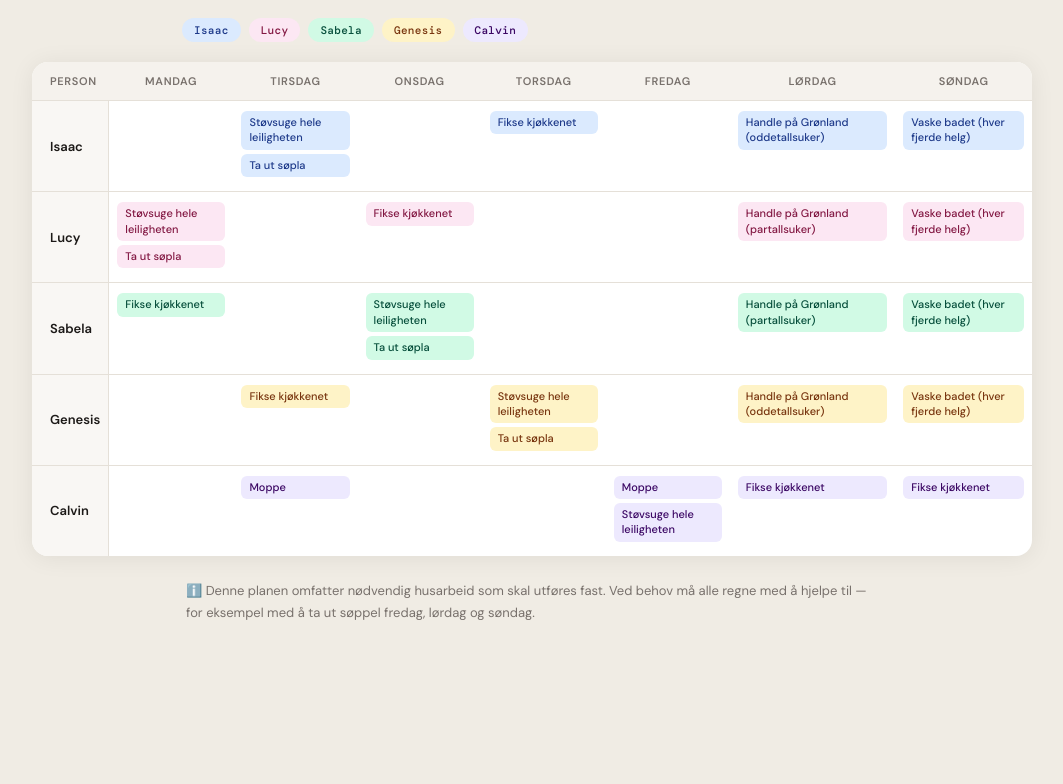
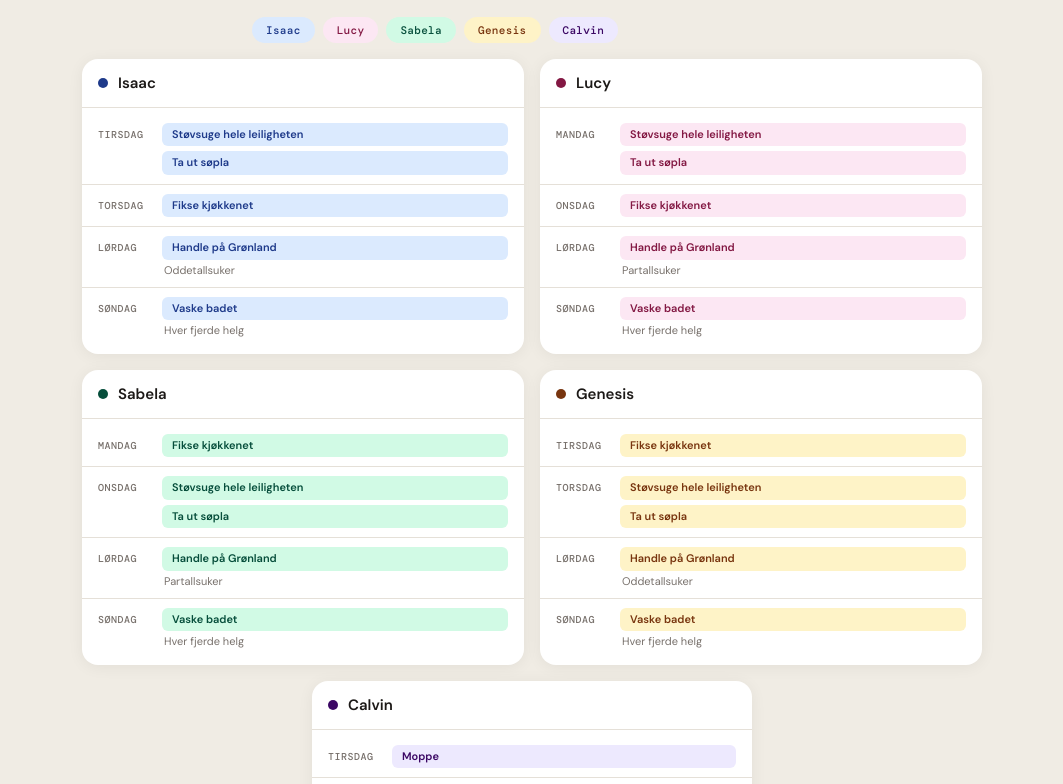
Before and after one commit to mrkrogh/husarbeid, a plain HTML site: page index.html in a window 1280 px wide. Shown: the part 94-878 px from the top of the page, without its empty margins (108-1171 px from the left). Before the commit the page ends 800 px from the top, so only its background shows below. Drawn offline with nearby package versions, Linux system fonts and the light colour scheme.

Commit message:
Add files via upload

```diff
--- a/index.html
+++ b/index.html
@@ -27,44 +27,47 @@
     font-family: 'DM Sans', sans-serif;
     background: var(--bg);
     min-height: 100vh;
-    padding: 24px 16px 48px;
+    padding: 32px 16px 64px;
     color: var(--text);
   }
 
+  /* ── HEADER ── */
   header {
-    max-width: 700px;
-    margin: 0 auto 28px;
+    max-width: 560px;
+    margin: 0 auto 20px;
   }
-
   header h1 {
-    font-size: clamp(22px, 5vw, 30px);
+    font-size: clamp(22px, 5vw, 28px);
     font-weight: 600;
     letter-spacing: -0.5px;
   }
-
   header p {
     font-size: 13px;
     color: var(--muted);
-    margin-top: 4px;
+    margin-top: 5px;
   }
 
-  /* ── LEGEND ── */
+  /* ── BADGE NAV ── */
   .legend {
     display: flex;
     flex-wrap: wrap;
     gap: 8px;
-    max-width: 700px;
-    margin: 0 auto 20px;
+    max-width: 560px;
+    margin: 0 auto 16px;
   }
 
   .badge {
     font-family: 'DM Mono', monospace;
     font-size: 11px;
     font-weight: 500;
-    padding: 5px 12px;
+    padding: 6px 14px;
     border-radius: 999px;
     letter-spacing: 0.03em;
+    text-decoration: none;
+    transition: opacity 0.15s, transform 0.15s;
+    display: inline-block;
   }
+  .badge:hover { opacity: 0.75; transform: translateY(-1px); }
 
   .b-i { background: var(--isaac-bg);   color: var(--isaac-fg); }
   .b-l { background: var(--lucy-bg);    color: var(--lucy-fg); }
@@ -72,63 +75,144 @@
   .b-g { background: var(--genesis-bg); color: var(--genesis-fg); }
   .b-c { background: var(--calvin-bg);  color: var(--calvin-fg); }
 
-  /* ── DESKTOP TABLE ── */
-  .table-wrap {
-    max-width: 1000px;
+  /* ── SHOW ALL BUTTON ── */
+  .show-all-wrap {
+    max-width: 560px;
+    margin: 0 auto 20px;
+    display: none;
+  }
+  .show-all-btn {
+    background: var(--text);
+    color: #fff;
+    border: none;
+    font-family: 'DM Sans', sans-serif;
+    font-size: 13px;
+    font-weight: 500;
+    padding: 8px 18px;
+    border-radius: 999px;
+    cursor: pointer;
+    transition: opacity 0.15s;
+  }
+  .show-all-btn:hover { opacity: 0.75; }
+
+  /* ── CARDS GRID ── */
+  .cards {
+    display: flex;
+    flex-direction: column;
+    gap: 16px;
+    max-width: 560px;
     margin: 0 auto;
+  }
+
+  /* On wider screens, show two columns */
+  @media (min-width: 700px) {
+    .cards {
+      display: grid;
+      grid-template-columns: 1fr 1fr;
+      max-width: 900px;
+      align-items: start;
+    }
+    /* Let the last card (Calvin) not stretch if alone in its row */
+    .person-card:last-child:nth-child(odd) {
+      grid-column: 1 / -1;
+      max-width: 440px;
+      justify-self: center;
+      width: 100%;
+    }
+  }
+
+  /* ── PERSON CARD ── */
+  .person-card {
     background: var(--card);
     border-radius: 16px;
-    box-shadow: 0 2px 24px rgba(0,0,0,0.07);
+    box-shadow: 0 2px 16px rgba(0,0,0,0.06);
     overflow: hidden;
+    transition: opacity 0.3s, transform 0.3s, box-shadow 0.3s;
+    scroll-margin-top: 28px;
   }
 
-  table {
-    width: 100%;
-    border-collapse: collapse;
+  .person-card.dimmed {
+    opacity: 0.18;
+    transform: scale(0.98);
+    pointer-events: none;
   }
 
-  thead th {
-    background: #f5f2ed;
-    color: var(--muted);
-    font-size: 11px;
-    font-weight: 600;
-    text-transform: uppercase;
-    letter-spacing: 0.06em;
-    padding: 12px 10px;
-    text-align: center;
+  .person-card.highlighted {
+    box-shadow: 0 0 0 3px var(--hl, #1c1917), 0 6px 28px rgba(0,0,0,0.13);
+  }
+
+  /* ── CARD HEADER ── */
+  .person-header {
+    display: flex;
+    align-items: center;
+    gap: 10px;
+    padding: 14px 16px;
     border-bottom: 1px solid var(--border);
   }
 
-  thead th:first-child { text-align: left; padding-left: 18px; }
+  .person-dot {
+    width: 10px; height: 10px;
+    border-radius: 50%;
+    flex-shrink: 0;
+  }
+  .d-i { background: var(--isaac-fg); }
+  .d-l { background: var(--lucy-fg); }
+  .d-s { background: var(--sabela-fg); }
+  .d-g { background: var(--genesis-fg); }
+  .d-c { background: var(--calvin-fg); }
 
-  tbody tr { border-bottom: 1px solid var(--border); }
-  tbody tr:last-child { border-bottom: none; }
+  .person-name { font-weight: 600; font-size: 15px; }
 
-  td {
-    padding: 10px 8px;
-    vertical-align: top;
+  /* ── DAY ROWS ── */
+  .day-rows { padding: 6px 0; }
+
+  .day-row {
+    display: flex;
+    align-items: flex-start;
+    gap: 10px;
+    padding: 9px 16px;
+    border-bottom: 1px solid var(--border);
+  }
+  .day-row:last-child { border-bottom: none; }
+
+  .day-label {
+    font-family: 'DM Mono', monospace;
+    font-size: 10px;
+    font-weight: 500;
+    text-transform: uppercase;
+    letter-spacing: 0.05em;
+    color: var(--muted);
+    width: 54px;
+    flex-shrink: 0;
+    padding-top: 5px;
   }
 
-  td.name-cell {
-    font-weight: 600;
-    font-size: 13px;
-    color: var(--text);
-    padding-left: 18px;
-    white-space: nowrap;
-    vertical-align: middle;
-    background: #f9f7f4;
-    border-right: 1px solid var(--border);
+  .day-tasks {
+    display: flex;
+    flex-direction: column;
+    gap: 5px;
+    flex: 1;
   }
 
-  td.empty { background: transparent; }
+  /* ── TASK ITEM ── */
+  /*
+    Each task is a <div class="task-item">
+      <span class="pill p-X">Oppgavenavn</span>
+      <!-- Optional: add a <span class="task-note"> for dates or extra info -->
+    </div>
+  */
+  .task-item {
+    display: flex;
+    flex-direction: column;
+    gap: 2px;
+  }
 
   .pill {
-    display: block;
+    display: inline-block;
     font-size: 11px;
-    font-weight: 500;
-    padding: 4px 8px;
+    font-weight: 600;
+    padding: 4px 10px;
     border-radius: 6px;
-    margin-bottom: 4px;
     line-height: 1.4;
   }
 
@@ -138,94 +222,29 @@
   .p-g { background: var(--genesis-bg); color: var(--genesis-fg); }
   .p-c { background: var(--calvin-bg);  color: var(--calvin-fg); }
 
-  /* ── MOBILE CARDS ── */
-  .mobile-cards {
-    display: none;
-    flex-direction: column;
-    gap: 16px;
-    max-width: 500px;
-    margin: 0 auto;
-  }
-
-  .person-card {
-    background: var(--card);
-    border-radius: 16px;
-    box-shadow: 0 2px 16px rgba(0,0,0,0.06);
-    overflow: hidden;
-  }
-
-  .person-header {
-    display: flex;
-    align-items: center;
-    gap: 10px;
-    padding: 14px 16px;
-    border-bottom: 1px solid var(--border);
-  }
-
-  .person-dot {
-    width: 10px;
-    height: 10px;
-    border-radius: 50%;
-    flex-shrink: 0;
-  }
-
-  .d-i { background: var(--isaac-fg); }
-  .d-l { background: var(--lucy-fg); }
-  .d-s { background: var(--sabela-fg); }
-  .d-g { background: var(--genesis-fg); }
-  .d-c { background: var(--calvin-fg); }
-
-  .person-name {
-    font-weight: 600;
-    font-size: 15px;
-  }
-
-  .day-rows { padding: 8px 0; }
-
-  .day-row {
-    display: flex;
-    align-items: flex-start;
-    gap: 10px;
-    padding: 8px 16px;
-    border-bottom: 1px solid var(--border);
-  }
-
-  .day-row:last-child { border-bottom: none; }
-
-  .day-label {
-    font-family: 'DM Mono', monospace;
-    font-size: 10px;
-    font-weight: 500;
-    text-transform: uppercase;
-    letter-spacing: 0.05em;
+  /*
+    TASK NOTE — legg til datoer eller ekstra info her.
+    Eksempel:
+      <span class="task-note">5. jan, 2. feb, 2. mars</span>
+  */
+  .task-note {
+    font-size: 11px;
     color: var(--muted);
-    width: 52px;
-    flex-shrink: 0;
-    padding-top: 4px;
-  }
-
-  .day-tasks { display: flex; flex-direction: column; gap: 4px; flex: 1; }
-
-  .day-empty {
-    font-size: 12px;
-    color: #c5bfb8;
-    padding-top: 4px;
+    padding-left: 2px;
+    line-height: 1.5;
   }
 
   /* ── FOOTER ── */
   .footer-note {
-    max-width: 700px;
+    max-width: 560px;
     margin: 24px auto 0;
     font-size: 13px;
     color: var(--muted);
     line-height: 1.7;
-    padding: 0 4px;
   }
 
-  /* ── RESPONSIVE ── */
-  @media (max-width: 640px) {
-    .table-wrap { display: none; }
-    .mobile-cards { display: flex; }
+  @media (min-width: 700px) {
+    .footer-note { max-width: 900px; }
   }
 </style>
 </head>
@@ -233,240 +252,344 @@
 
 <header>
   <h1>🏠 Husarbeidsplan</h1>
-  <p>Ukentlig oversikt over hvem som gjør hva</p>
+  <p>Trykk på et navn for å se den personens oppgaver</p>
 </header>
 
 <div class="legend">
-  <span class="badge b-i">Isaac</span>
-  <span class="badge b-l">Lucy</span>
-  <span class="badge b-s">Sabela</span>
-  <span class="badge b-g">Genesis</span>
-  <span class="badge b-c">Calvin</span>
+  <a class="badge b-i" href="#isaac">Isaac</a>
+  <a class="badge b-l" href="#lucy">Lucy</a>
+  <a class="badge b-s" href="#sabela">Sabela</a>
+  <a class="badge b-g" href="#genesis">Genesis</a>
+  <a class="badge b-c" href="#calvin">Calvin</a>
 </div>
 
-<!-- ── DESKTOP TABLE ── -->
-<div class="table-wrap">
-  <table>
-    <thead>
-      <tr>
-        <th style="text-align:left; padding-left:18px;">Person</th>
-        <th>Mandag</th>
-        <th>Tirsdag</th>
-        <th>Onsdag</th>
-        <th>Torsdag</th>
-        <th>Fredag</th>
-        <th>Lørdag</th>
-        <th>Søndag</th>
-      </tr>
-    </thead>
-    <tbody>
-      <tr>
-        <td class="name-cell">Isaac</td>
-        <td class="empty"></td>
-        <td><span class="pill p-i">Støvsuge hele leiligheten</span><span class="pill p-i">Ta ut søpla</span></td>
-        <td class="empty"></td>
-        <td><span class="pill p-i">Fikse kjøkkenet</span></td>
-        <td class="empty"></td>
-        <td><span class="pill p-i">Handle på Grønland (oddetallsuker)</span></td>
-        <td><span class="pill p-i">Vaske badet (hver fjerde helg)</span></td>
-      </tr>
-      <tr>
-        <td class="name-cell">Lucy</td>
-        <td><span class="pill p-l">Støvsuge hele leiligheten</span><span class="pill p-l">Ta ut søpla</span></td>
-        <td class="empty"></td>
-        <td><span class="pill p-l">Fikse kjøkkenet</span></td>
-        <td class="empty"></td>
-        <td class="empty"></td>
-        <td><span class="pill p-l">Handle på Grønland (partallsuker)</span></td>
-        <td><span class="pill p-l">Vaske badet (hver fjerde helg)</span></td>
-      </tr>
-      <tr>
-        <td class="name-cell">Sabela</td>
-        <td><span class="pill p-s">Fikse kjøkkenet</span></td>
-        <td class="empty"></td>
-        <td><span class="pill p-s">Støvsuge hele leiligheten</span><span class="pill p-s">Ta ut søpla</span></td>
-        <td class="empty"></td>
-        <td class="empty"></td>
-        <td><span class="pill p-s">Handle på Grønland (partallsuker)</span></td>
-        <td><span class="pill p-s">Vaske badet (hver fjerde helg)</span></td>
-      </tr>
-      <tr>
-        <td class="name-cell">Genesis</td>
-        <td class="empty"></td>
-        <td><span class="pill p-g">Fikse kjøkkenet</span></td>
-        <td class="empty"></td>
-        <td><span class="pill p-g">Støvsuge hele leiligheten</span><span class="pill p-g">Ta ut søpla</span></td>
-        <td class="empty"></td>
-        <td><span class="pill p-g">Handle på Grønland (oddetallsuker)</span></td>
-        <td><span class="pill p-g">Vaske badet (hver fjerde helg)</span></td>
-      </tr>
-      <tr>
-        <td class="name-cell">Calvin</td>
-        <td class="empty"></td>
-        <td><span class="pill p-c">Moppe</span></td>
-        <td class="empty"></td>
-        <td class="empty"></td>
-        <td><span class="pill p-c">Moppe</span><span class="pill p-c">Støvsuge hele leiligheten</span></td>
-        <td><span class="pill p-c">Fikse kjøkkenet</span></td>
-        <td><span class="pill p-c">Fikse kjøkkenet</span></td>
-      </tr>
-    </tbody>
-  </table>
+<div class="show-all-wrap" id="showAllWrap">
+  <button class="show-all-btn" onclick="showAll()">← Vis hele planen</button>
 </div>
 
-<!-- ── MOBILE CARDS ── -->
-<div class="mobile-cards">
+<div class="cards">
 
-  <!-- Isaac -->
-  <div class="person-card">
+  <!-- ═══════════════════════════════
+       ISAAC
+       ═══════════════════════════════ -->
+  <div class="person-card" id="isaac" data-color="#1e3a8a">
     <div class="person-header">
       <div class="person-dot d-i"></div>
       <span class="person-name">Isaac</span>
     </div>
     <div class="day-rows">
+
       <div class="day-row">
         <span class="day-label">Tirsdag</span>
         <div class="day-tasks">
-          <span class="pill p-i">Støvsuge hele leiligheten</span>
-          <span class="pill p-i">Ta ut søpla</span>
+          <div class="task-item">
+            <span class="pill p-i">Støvsuge hele leiligheten</span>
+          </div>
+          <div class="task-item">
+            <span class="pill p-i">Ta ut søpla</span>
+          </div>
         </div>
       </div>
+
       <div class="day-row">
         <span class="day-label">Torsdag</span>
-        <div class="day-tasks"><span class="pill p-i">Fikse kjøkkenet</span></div>
+        <div class="day-tasks">
+          <div class="task-item">
+            <span class="pill p-i">Fikse kjøkkenet</span>
+          </div>
+        </div>
       </div>
+
       <div class="day-row">
         <span class="day-label">Lørdag</span>
-        <div class="day-tasks"><span class="pill p-i">Handle på Grønland (oddetallsuker)</span></div>
+        <div class="day-tasks">
+          <div class="task-item">
+            <span class="pill p-i">Handle på Grønland</span>
+            <!-- Legg til datoer her, f.eks.: -->
+            <!-- <span class="task-note">5. jan · 19. jan · 2. feb</span> -->
+            <span class="task-note">Oddetallsuker</span>
+          </div>
+        </div>
       </div>
+
       <div class="day-row">
         <span class="day-label">Søndag</span>
-        <div class="day-tasks"><span class="pill p-i">Vaske badet (hver fjerde helg)</span></div>
+        <div class="day-tasks">
+          <div class="task-item">
+            <span class="pill p-i">Vaske badet</span>
+            <!-- Legg til datoer her, f.eks.: -->
+            <!-- <span class="task-note">12. jan · 9. feb · 9. mars</span> -->
+            <span class="task-note">Hver fjerde helg</span>
+          </div>
+        </div>
       </div>
+
     </div>
   </div>
 
-  <!-- Lucy -->
-  <div class="person-card">
+  <!-- ═══════════════════════════════
+       LUCY
+       ═══════════════════════════════ -->
+  <div class="person-card" id="lucy" data-color="#831843">
     <div class="person-header">
       <div class="person-dot d-l"></div>
       <span class="person-name">Lucy</span>
     </div>
     <div class="day-rows">
+
       <div class="day-row">
         <span class="day-label">Mandag</span>
         <div class="day-tasks">
-          <span class="pill p-l">Støvsuge hele leiligheten</span>
-          <span class="pill p-l">Ta ut søpla</span>
+          <div class="task-item">
+            <span class="pill p-l">Støvsuge hele leiligheten</span>
+          </div>
+          <div class="task-item">
+            <span class="pill p-l">Ta ut søpla</span>
+          </div>
         </div>
       </div>
+
       <div class="day-row">
         <span class="day-label">Onsdag</span>
-        <div class="day-tasks"><span class="pill p-l">Fikse kjøkkenet</span></div>
+        <div class="day-tasks">
+          <div class="task-item">
+            <span class="pill p-l">Fikse kjøkkenet</span>
+          </div>
+        </div>
       </div>
+
       <div class="day-row">
         <span class="day-label">Lørdag</span>
-        <div class="day-tasks"><span class="pill p-l">Handle på Grønland (partallsuker)</span></div>
+        <div class="day-tasks">
+          <div class="task-item">
+            <span class="pill p-l">Handle på Grønland</span>
+            <span class="task-note">Partallsuker</span>
+          </div>
+        </div>
       </div>
+
       <div class="day-row">
         <span class="day-label">Søndag</span>
-        <div class="day-tasks"><span class="pill p-l">Vaske badet (hver fjerde helg)</span></div>
+        <div class="day-tasks">
+          <div class="task-item">
+            <span class="pill p-l">Vaske badet</span>
+            <span class="task-note">Hver fjerde helg</span>
+          </div>
+        </div>
       </div>
+
     </div>
   </div>
 
-  <!-- Sabela -->
-  <div class="person-card">
+  <!-- ═══════════════════════════════
+       SABELA
+       ═══════════════════════════════ -->
+  <div class="person-card" id="sabela" data-color="#064e3b">
     <div class="person-header">
       <div class="person-dot d-s"></div>
       <span class="person-name">Sabela</span>
     </div>
     <div class="day-rows">
+
       <div class="day-row">
         <span class="day-label">Mandag</span>
-        <div class="day-tasks"><span class="pill p-s">Fikse kjøkkenet</span></div>
+        <div class="day-tasks">
+          <div class="task-item">
+            <span class="pill p-s">Fikse kjøkkenet</span>
+          </div>
+        </div>
       </div>
+
       <div class="day-row">
         <span class="day-label">Onsdag</span>
         <div class="day-tasks">
-          <span class="pill p-s">Støvsuge hele leiligheten</span>
-          <span class="pill p-s">Ta ut søpla</span>
+          <div class="task-item">
+            <span class="pill p-s">Støvsuge hele leiligheten</span>
+          </div>
+          <div class="task-item">
+            <span class="pill p-s">Ta ut søpla</span>
+          </div>
         </div>
       </div>
+
       <div class="day-row">
         <span class="day-label">Lørdag</span>
-        <div class="day-tasks"><span class="pill p-s">Handle på Grønland (partallsuker)</span></div>
+        <div class="day-tasks">
+          <div class="task-item">
+            <span class="pill p-s">Handle på Grønland</span>
+            <span class="task-note">Partallsuker</span>
+          </div>
+        </div>
       </div>
+
       <div class="day-row">
         <span class="day-label">Søndag</span>
-        <div class="day-tasks"><span class="pill p-s">Vaske badet (hver fjerde helg)</span></div>
+        <div class="day-tasks">
+          <div class="task-item">
+            <span class="pill p-s">Vaske badet</span>
+            <span class="task-note">Hver fjerde helg</span>
+          </div>
+        </div>
       </div>
+
     </div>
   </div>
 
-  <!-- Genesis -->
-  <div class="person-card">
+  <!-- ═══════════════════════════════
+       GENESIS
+       ═══════════════════════════════ -->
+  <div class="person-card" id="genesis" data-color="#78350f">
     <div class="person-header">
       <div class="person-dot d-g"></div>
       <span class="person-name">Genesis</span>
     </div>
     <div class="day-rows">
+
       <div class="day-row">
         <span class="day-label">Tirsdag</span>
-        <div class="day-tasks"><span class="pill p-g">Fikse kjøkkenet</span></div>
+        <div class="day-tasks">
+          <div class="task-item">
+            <span class="pill p-g">Fikse kjøkkenet</span>
+          </div>
+        </div>
       </div>
+
       <div class="day-row">
         <span class="day-label">Torsdag</span>
         <div class="day-tasks">
-          <span class="pill p-g">Støvsuge hele leiligheten</span>
-          <span class="pill p-g">Ta ut søpla</span>
+          <div class="task-item">
+            <span class="pill p-g">Støvsuge hele leiligheten</span>
+          </div>
+          <div class="task-item">
+            <span class="pill p-g">Ta ut søpla</span>
+          </div>
         </div>
       </div>
+
       <div class="day-row">
         <span class="day-label">Lørdag</span>
-        <div class="day-tasks"><span class="pill p-g">Handle på Grønland (oddetallsuker)</span></div>
+        <div class="day-tasks">
+          <div class="task-item">
+            <span class="pill p-g">Handle på Grønland</span>
+            <span class="task-note">Oddetallsuker</span>
+          </div>
+        </div>
       </div>
+
       <div class="day-row">
         <span class="day-label">Søndag</span>
-        <div class="day-tasks"><span class="pill p-g">Vaske badet (hver fjerde helg)</span></div>
+        <div class="day-tasks">
+          <div class="task-item">
+            <span class="pill p-g">Vaske badet</span>
+            <span class="task-note">Hver fjerde helg</span>
+          </div>
+        </div>
       </div>
+
     </div>
   </div>
 
-  <!-- Calvin -->
-  <div class="person-card">
+  <!-- ═══════════════════════════════
+       CALVIN
+       ═══════════════════════════════ -->
+  <div class="person-card" id="calvin" data-color="#3b0764">
     <div class="person-header">
       <div class="person-dot d-c"></div>
       <span class="person-name">Calvin</span>
     </div>
     <div class="day-rows">
+
       <div class="day-row">
         <span class="day-label">Tirsdag</span>
-        <div class="day-tasks"><span class="pill p-c">Moppe</span></div>
+        <div class="day-tasks">
+          <div class="task-item">
+            <span class="pill p-c">Moppe</span>
+          </div>
+        </div>
       </div>
+
       <div class="day-row">
         <span class="day-label">Fredag</span>
         <div class="day-tasks">
-          <span class="pill p-c">Moppe</span>
-          <span class="pill p-c">Støvsuge hele leiligheten</span>
+          <div class="task-item">
+            <span class="pill p-c">Moppe</span>
+          </div>
+          <div class="task-item">
+            <span class="pill p-c">Støvsuge hele leiligheten</span>
+          </div>
         </div>
       </div>
+
       <div class="day-row">
         <span class="day-label">Lørdag</span>
-        <div class="day-tasks"><span class="pill p-c">Fikse kjøkkenet</span></div>
+        <div class="day-tasks">
+          <div class="task-item">
+            <span class="pill p-c">Fikse kjøkkenet</span>
+          </div>
+        </div>
       </div>
+
       <div class="day-row">
         <span class="day-label">Søndag</span>
-        <div class="day-tasks"><span class="pill p-c">Fikse kjøkkenet</span></div>
+        <div class="day-tasks">
+          <div class="task-item">
+            <span class="pill p-c">Fikse kjøkkenet</span>
+          </div>
+        </div>
       </div>
+
     </div>
   </div>
 
-</div>
+</div><!-- /cards -->
 
 <p class="footer-note">
   ℹ️ Denne planen omfatter nødvendig husarbeid som skal utføres fast. Ved behov må alle regne med å hjelpe til — for eksempel med å ta ut søppel fredag, lørdag og søndag.
 </p>
 
+<script>
+  const people = ['isaac', 'lucy', 'sabela', 'genesis', 'calvin'];
+
+  function applyHash(hash) {
+    const person = hash.replace('#', '').toLowerCase();
+    const isValid = people.includes(person);
+    document.getElementById('showAllWrap').style.display = isValid ? 'block' : 'none';
+
+    document.querySelectorAll('.person-card').forEach(card => {
+      card.classList.remove('highlighted', 'dimmed');
+      card.style.removeProperty('--hl');
+      if (isValid) {
+        if (card.id === person) {
+          card.classList.add('highlighted');
+          card.style.setProperty('--hl', card.dataset.color);
+        } else {
+          card.classList.add('dimmed');
+        }
+      }
+    });
+  }
+
+  function showAll() {
+    history.pushState('', document.title, window.location.pathname + window.location.search);
+    applyHash('');
+  }
+
+  if (window.location.hash) {
+    applyHash(window.location.hash);
+    setTimeout(() => {
+      const t = document.querySelector(window.location.hash);
+      if (t) t.scrollIntoView({ behavior: 'smooth', block: 'start' });
+    }, 100);
+  }
+
+  window.addEventListener('hashchange', () => {
+    applyHash(window.location.hash);
+    setTimeout(() => {
+      const t = document.querySelector(window.location.hash);
+      if (t) t.scrollIntoView({ behavior: 'smooth', block: 'start' });
+    }, 50);
+  });
+</script>
+
 </body>
 </html>
```
